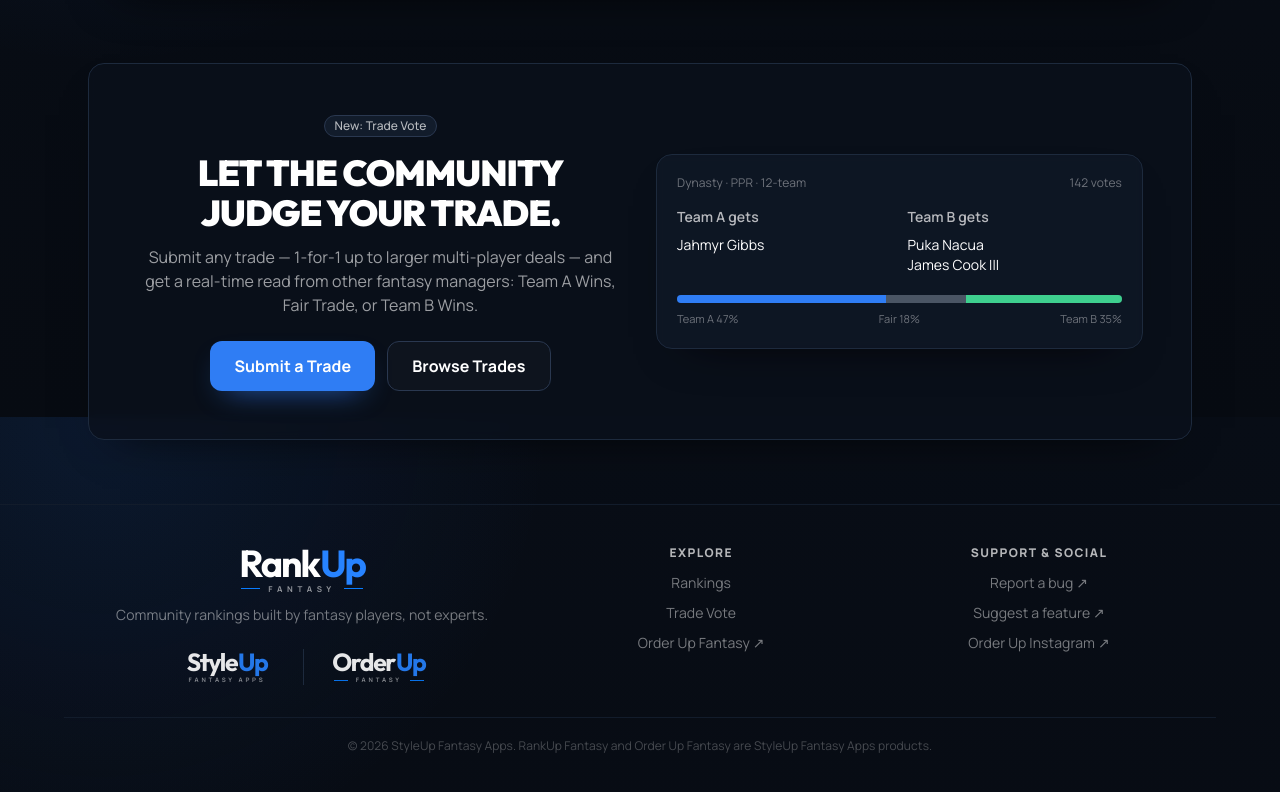
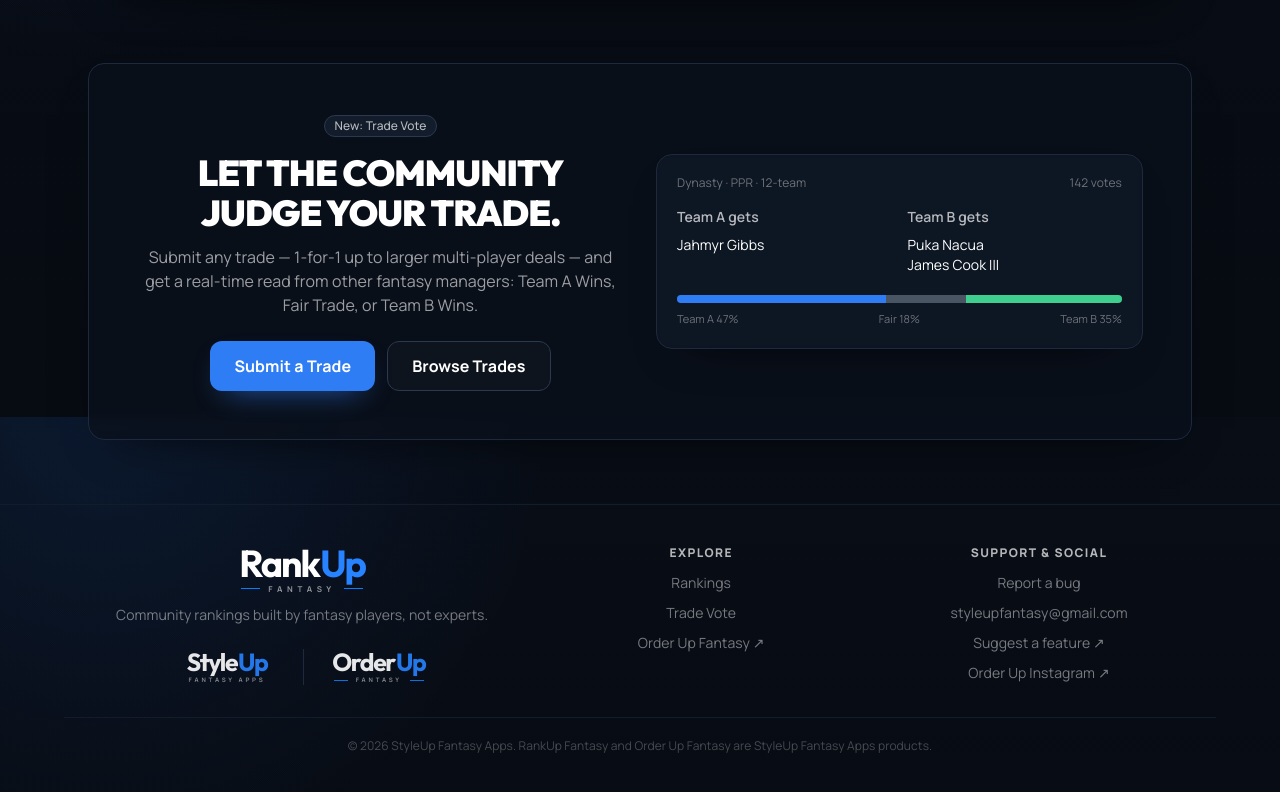
Before and after one commit to mfitzclarence-oss/rankerfantasy, a Next.js app: page / in a window 1280 px wide. Shown: the part 1983-2775 px from the top of the page. Built offline with nearby package versions, Linux system fonts and the light colour scheme; no server answers; the database is empty.

Commit message:
Add direct support email

```diff
--- a/app/layout.tsx
+++ b/app/layout.tsx
@@ -100,7 +100,8 @@ function Footer() {
         <div>
           <p className="mb-3 text-xs font-extrabold uppercase tracking-[0.12em] text-white/70">Support &amp; social</p>
           <div className="flex flex-col gap-2.5">
-            <a href="https://github.com/mfitzclarence-oss/rankerfantasy/issues/new?template=bug_report.yml" target="_blank" rel="noopener noreferrer" className="hover:text-white">Report a bug ↗</a>
+            <a href="mailto:styleupfantasy@gmail.com?subject=RankUp%20Fantasy%20bug%20report&amp;body=What%20went%20wrong%3F%0A%0APage%20or%20screen%3A%0ADevice%3A%0A" className="hover:text-white">Report a bug</a>
+            <a href="mailto:styleupfantasy@gmail.com" className="hover:text-white">styleupfantasy@gmail.com</a>
             <a href="https://github.com/mfitzclarence-oss/rankerfantasy/issues/new?template=feature_request.yml" target="_blank" rel="noopener noreferrer" className="hover:text-white">Suggest a feature ↗</a>
             <a href="https://www.instagram.com/orderupfantasy/" target="_blank" rel="noopener noreferrer" className="hover:text-white">Order Up Instagram ↗</a>
           </div>
```
